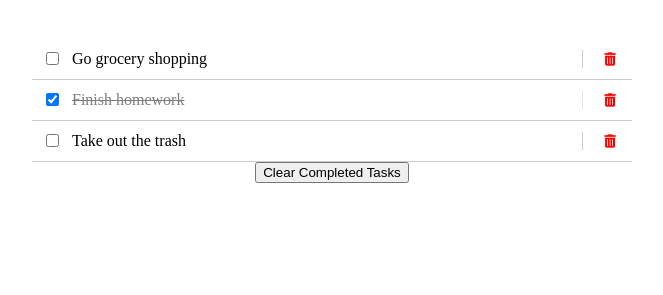
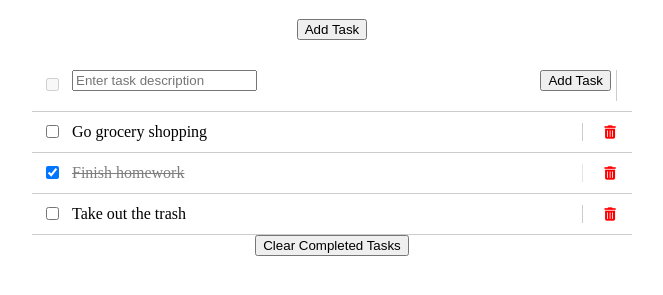
Before and after one commit to Christelle-12/To-do-list, a website built with webpack: page dist/index.html in a window 1280 px wide. Shown: the part 69-364 px from the top of the page, without its empty margins (308-971 px from the left). Built offline with nearby package versions, Linux system fonts and the light colour scheme.

Commit message:
Add the add task option

```diff
--- a/src/index.js
+++ b/src/index.js
@@ -36,10 +36,44 @@ function createListItem(task) {
   `;
   return listItem;
 }
-
 function renderTaskList() {
   const taskList = document.getElementById('task-list');
   taskList.innerHTML = '';
+
+  // Add "Add Task" input field and button as a separate task item
+  const addTaskItem = document.createElement('li');
+  addTaskItem.innerHTML = `
+    <div class="task-item">
+      <div class="task-item__checkbox">
+        <input type="checkbox" disabled>
+        <label for="add-task"></label>
+      </div>
+      <div class="task-item__description">
+        <form id="add-task-form">
+          <input type="text" id="add-task-input" placeholder="Enter task description">
+          <button type="submit" id="add-task-button">Add Task</button>
+        </form>
+      </div>
+      <div class="task-item__delete">
+      </div>
+    </div>
+  `;
+  taskList.appendChild(addTaskItem);
+
+  const addTaskForm = document.getElementById('add-task-form');
+  addTaskForm.addEventListener('submit', function(event) {
+    event.preventDefault();
+    const taskDescription = document.getElementById('add-task-input').value;
+    const newTask = {
+      description: taskDescription,
+      completed: false,
+      index: tasks.length + 1,
+    };
+    tasks.push(newTask);
+    renderTaskList();
+    addTaskForm.reset();
+  });
+
   tasks.forEach((task) => {
     const listItem = createListItem(task);
     taskList.appendChild(listItem);
```
Also changed, not shown: dist/index.html, dist/main.js, dist/style.css.
